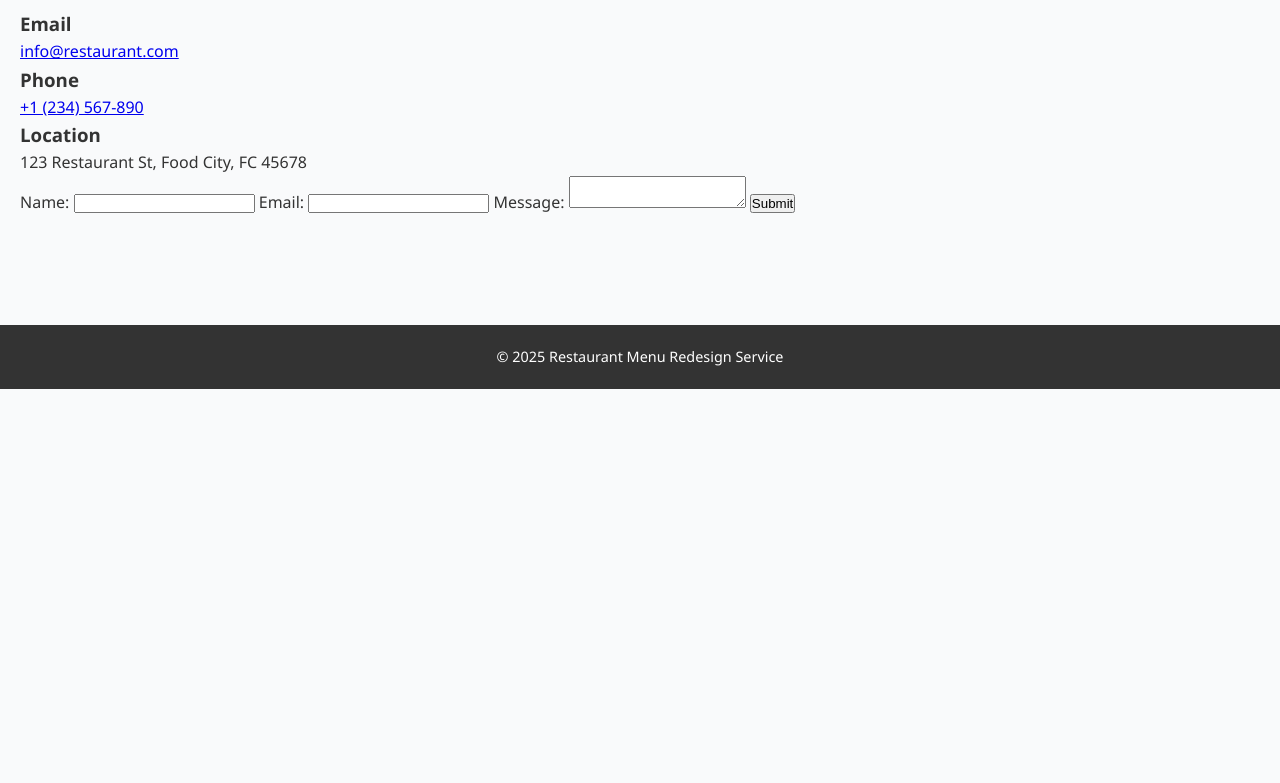
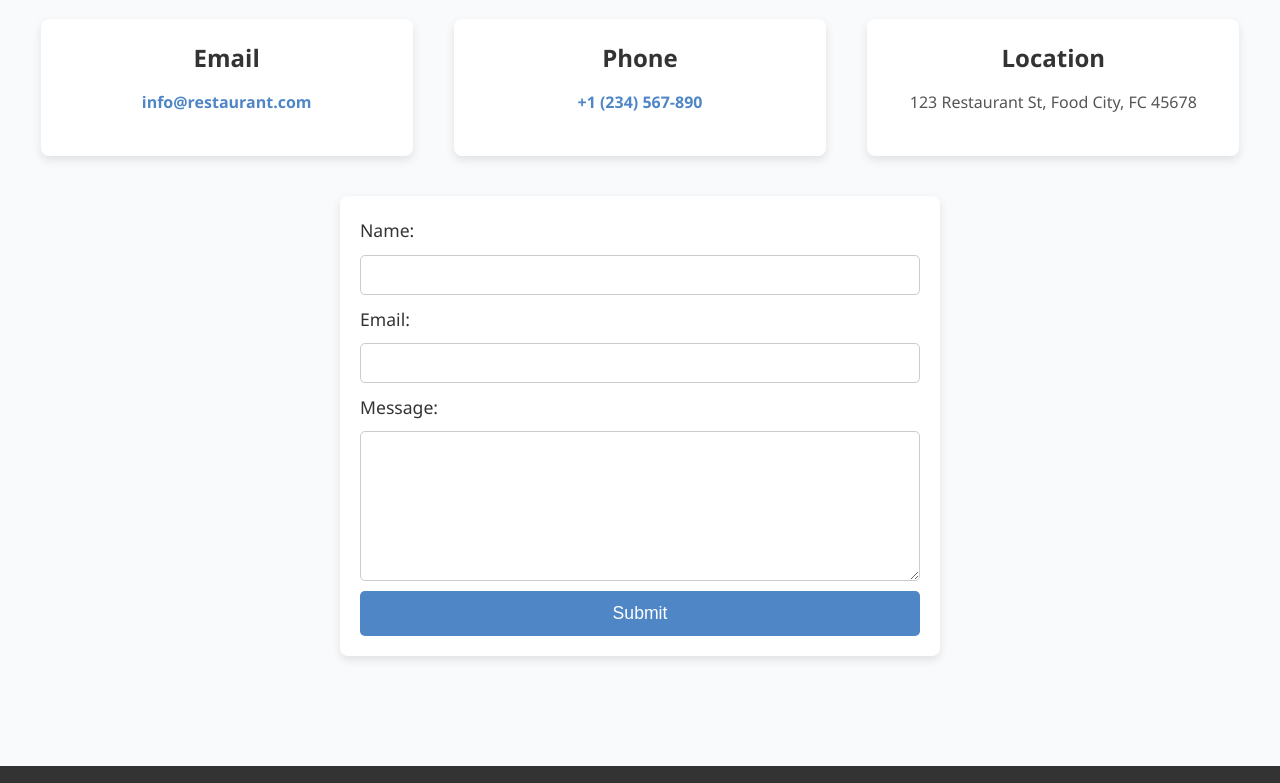
Before and after one commit to blakeschilleci/menudoctor, a plain HTML site: page contact.html in a window 1280 px wide. Shown: the part 231-1014 px from the top of the page. Before the commit the page ends 800 px from the top, so only its background shows below. Drawn offline with Linux system fonts and the light colour scheme.

Commit message:
Get all the good styling back

```diff
--- a/assets/css/styles.css
+++ b/assets/css/styles.css
@@ -45,22 +45,6 @@ nav ul li a:hover {
     color: #f9c74f;  /* Golden color for a professional but eye-catching hover */
 }
 
-/* Specific styling for the Login Tab */
-nav ul li a.login-tab {
-    border: 2px solid #f9c74f;  /* Golden border to make it stand out */
-    padding: 10px 20px;  /* Add padding for a more clickable area */
-    border-radius: 5px;  /* Slight rounding of corners */
-    background-color: #fff;  /* White background to make it pop */
-    color: #4f86c6;  /* Text color matches the theme */
-    font-weight: bold;
-    transition: background-color 0.3s ease, color 0.3s ease;
-}
-
-nav ul li a.login-tab:hover {
-    background-color: #f9c74f;  /* Golden background on hover */
-    color: #fff;  /* White text when hovered */
-}
-
 footer {
     background-color: #333;
     color: #fff;
@@ -99,6 +83,149 @@ h1 {
     letter-spacing: 2px;
 }
 
+h2 {
+    font-size: 2.2rem;
+    font-weight: 600;
+    margin-bottom: 20px;
+    color: #333;
+    text-align: center;
+    letter-spacing: 1px;
+}
+
+p {
+    font-size: 1.15rem;
+    color: #555;
+    text-align: center;
+    line-height: 1.8;
+    margin-bottom: 20px;
+}
+
+a.btn {
+    background-color: #f9c74f;
+    color: #333;
+    padding: 15px 25px;
+    text-decoration: none;
+    border-radius: 8px;
+    font-size: 1.2rem;
+    transition: background-color 0.3s ease, transform 0.2s ease;
+}
+
+a.btn:hover {
+    background-color: #f4a261;
+    transform: translateY(-3px); /* Lift effect for the button */
+}
+
+/* Animation for elements */
+@keyframes fadeIn {
+    0% {
+        opacity: 0;
+        transform: translateY(20px);
+    }
+    100% {
+        opacity: 1;
+        transform: translateY(0);
+    }
+}
+
+h1, p, .btn {
+    animation: fadeIn 1s ease-out;
+}
+
+footer {
+    background-color: #333;
+    color: #fff;
+    padding: 20px;
+    text-align: center;
+    font-size: 0.9rem;
+    position: relative;
+    bottom: 0;
+    width: 100%;
+}
+
+/* Contact Cards */
+.contact-cards {
+    display: flex;
+    justify-content: space-around;
+    margin-bottom: 30px;
+    flex-wrap: wrap;
+}
+
+.contact-card {
+    background-color: #fff;
+    padding: 20px;
+    border-radius: 8px;
+    box-shadow: 0 4px 10px rgba(0, 0, 0, 0.1);
+    width: 30%;
+    margin: 10px;
+    text-align: center;
+}
+
+.contact-card h3 {
+    font-size: 1.5rem;
+    margin-bottom: 10px;
+    color: #333;
+}
+
+.contact-card p {
+    font-size: 1rem;
+    color: #555;
+}
+
+.contact-card a {
+    color: #4f86c6;
+    text-decoration: none;
+    font-weight: bold;
+}
+
+.contact-card a:hover {
+    color: #f9c74f;
+}
+
+/* Form Styling */
+form {
+    display: flex;
+    flex-direction: column;
+    gap: 10px;
+    max-width: 600px;
+    margin: 0 auto;
+    padding: 20px;
+    background-color: #fff;
+    border-radius: 8px;
+    box-shadow: 0 4px 10px rgba(0, 0, 0, 0.1);
+}
+
+form label {
+    font-size: 1.1rem;
+    color: #333;
+}
+
+form input, form textarea {
+    padding: 10px;
+    font-size: 1rem;
+    border: 1px solid #ccc;
+    border-radius: 5px;
+}
+
+form textarea {
+    resize: vertical;
+    height: 150px;
+}
+
+form button {
+    padding: 12px;
+    font-size: 1.1rem;
+    background-color: #4f86c6;
+    color: #fff;
+    border: none;
+    border-radius: 5px;
+    cursor: pointer;
+    transition: background-color 0.3s ease;
+}
+
+form button:hover {
+    background-color: #3b6c94;
+}
+
 #logo {
     text-align: center;
     margin-bottom: 20px;
@@ -111,5 +238,26 @@ h1 {
     margin: 0 auto; /* Centers the image horizontally */
 }
 
-
-/* Other styles remain unchanged */
+/* Responsive Design */
+@media screen and (max-width: 768px) {
+    header {
+        padding: 15px 0;
+    }
+    h1 {
+        font-size: 2.2rem;
+    }
+    h2 {
+        font-size: 1.8rem;
+    }
+    .contact-cards {
+        flex-direction: column;
+        align-items: center;
+    }
+    .contact-card {
+        width: 80%;
+        margin: 10px 0;
+    }
+    .btn {
+        font-size: 1rem;
+    }
+}
```
